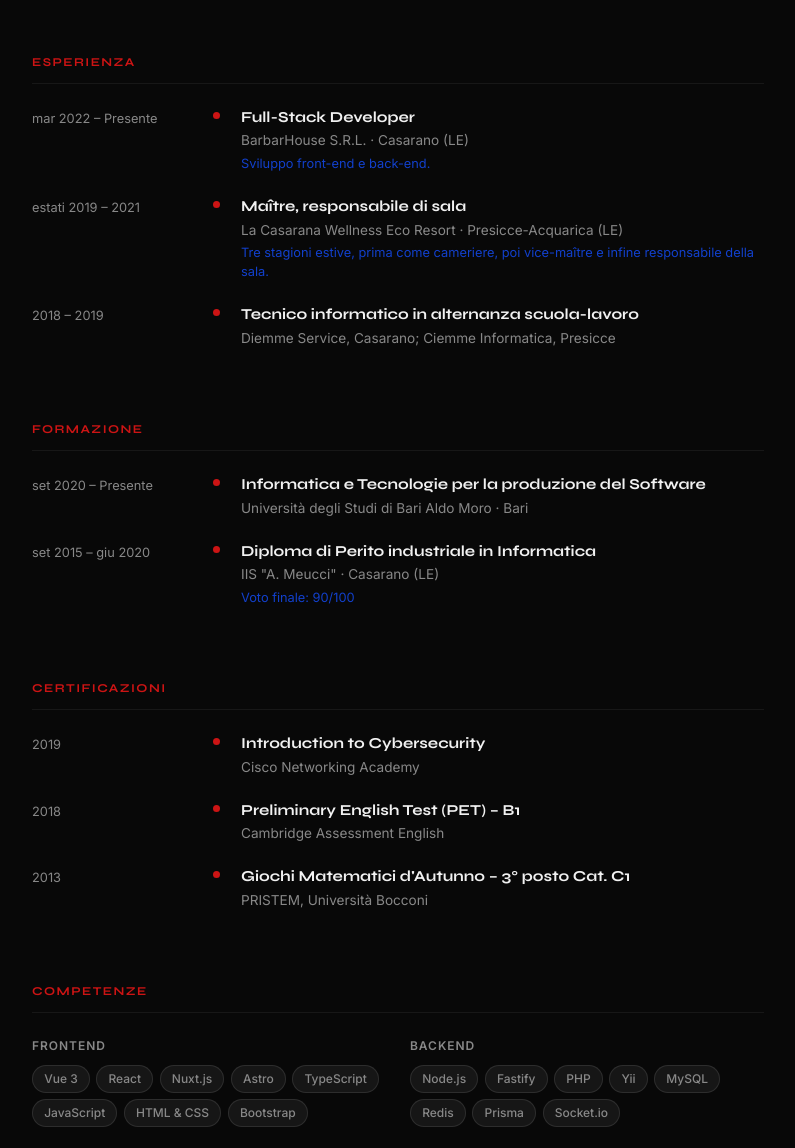
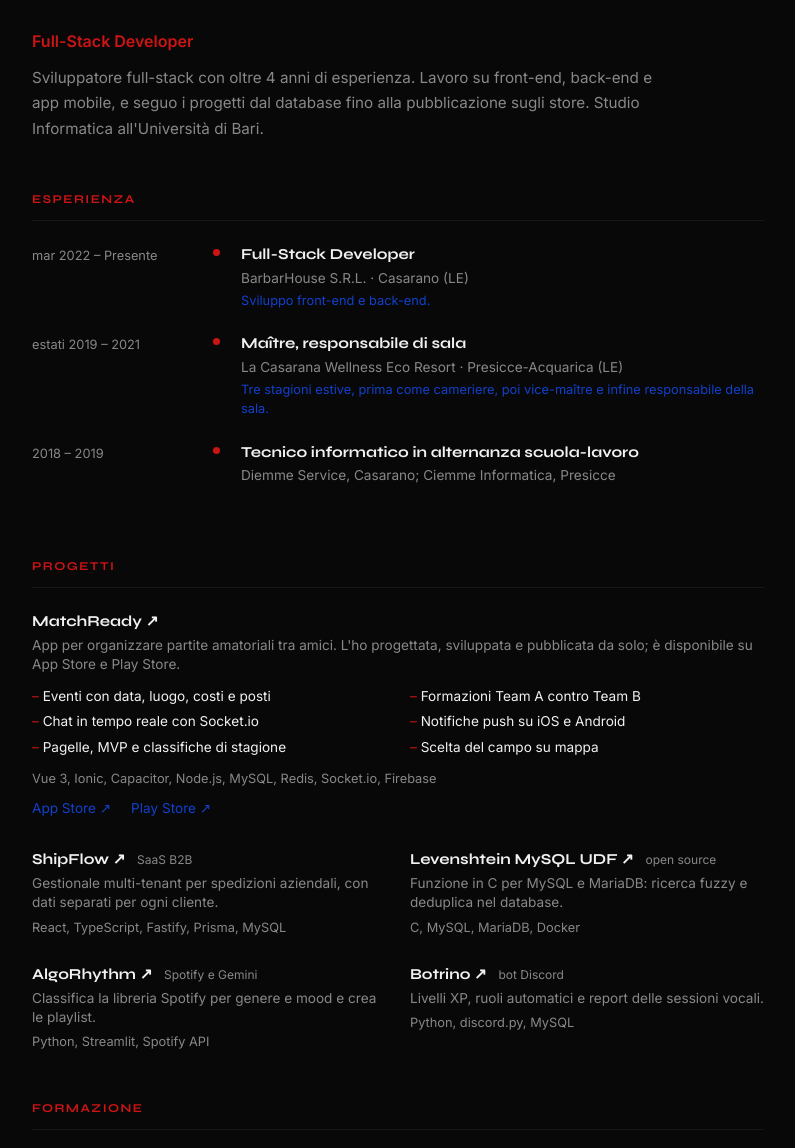
Before and after one commit to BotrugnoMarco/botrugno-dev, an Astro site: page /cv in a window 1280 px wide. Shown: the part 382-1530 px from the top of the page, without its empty margins (242-1037 px from the left). Built offline with nearby package versions, Linux system fonts and the light colour scheme; Astro itself is replaced by a stand-in of ours.

Commit message:
CV web con profilo e progetti, hobby uniti, configurazione nginx completa
- /cv/ e /en/cv/: ruolo, profilo e progetti con gli stessi testi del PDF
- hobby: un'unica lista per sito e PDF
- docs/nginx/: configurazione del sito e header di sicurezza in file separati

```diff
--- a/cv/cv-en.html
+++ b/cv/cv-en.html
@@ -121,7 +121,7 @@
   <div class="plain"><b>Autumn Mathematics Games</b><span>3rd place, cat. C1, PRISTEM Bocconi, 2013</span></div>
 
   <h3>Outside of code</h3>
-  <p class="hobby">Five-a-side football, volleyball, fantasy football, cybersecurity, IoT.</p>
+  <p class="hobby">Five-a-side football, volleyball, fantasy football, cybersecurity, IoT, graphic design, psychoanalysis.</p>
 </aside>
 
 <main>
--- a/cv/cv-it.html
+++ b/cv/cv-it.html
@@ -121,7 +121,7 @@
   <div class="plain"><b>Giochi Matematici d'Autunno</b><span>3° posto cat. C1, PRISTEM Bocconi, 2013</span></div>
 
   <h3>Fuori dal codice</h3>
-  <p class="hobby">Calcetto, pallavolo, Fantacalcio, cybersecurity, IoT.</p>
+  <p class="hobby">Calcetto, pallavolo, Fantacalcio, cybersecurity, IoT, grafica e design, psicoanalisi.</p>
 </aside>
 
 <main>
--- a/src/components/CV.astro
+++ b/src/components/CV.astro
@@ -1,6 +1,7 @@
 ---
 import type { Lang } from '../i18n/ui'
 import { useTranslations } from '../i18n/utils'
+import { getProjectBySlug } from '../data/projects'
 
 interface Props { lang: Lang }
 const { lang } = Astro.props
@@ -116,8 +117,61 @@ const languages = isIT ? [
 ]
 
 const hobbies = isIT
-  ? ['Programmazione', 'Internet of Things', 'Cybersecurity', 'Grafica & Design', 'Psicoanalisi', 'Calcio', 'Pallavolo']
-  : ['Programming', 'Internet of Things', 'Cybersecurity', 'Graphic Design', 'Psychoanalysis', 'Football', 'Volleyball']
+  ? ['Calcetto', 'Pallavolo', 'Fantacalcio', 'Cybersecurity', 'Internet of Things', 'Grafica e design', 'Psicoanalisi']
+  : ['Five-a-side football', 'Volleyball', 'Fantasy football', 'Cybersecurity', 'Internet of Things', 'Graphic design', 'Psychoanalysis']
+
+// Stessi testi del CV in PDF (cv/cv-it.html, cv/cv-en.html)
+const projectBase = isIT ? '/projects' : '/en/projects'
+const matchready = getProjectBySlug('matchready')
+const featured = {
+  slug: 'matchready',
+  title: 'MatchReady',
+  description: isIT
+    ? "App per organizzare partite amatoriali tra amici. L'ho progettata, sviluppata e pubblicata da solo; è disponibile su App Store e Play Store."
+    : 'An app for organising amateur matches among friends. I designed, built and published it on my own; it is available on the App Store and Play Store.',
+  features: isIT
+    ? ['Eventi con data, luogo, costi e posti', 'Formazioni Team A contro Team B', 'Chat in tempo reale con Socket.io', 'Notifiche push su iOS e Android', 'Pagelle, MVP e classifiche di stagione', 'Scelta del campo su mappa']
+    : ['Events with date, venue, costs and spots', 'Team A vs Team B line-ups', 'Real-time chat with Socket.io', 'Push notifications on iOS and Android', 'Player ratings, MVP and season standings', 'Pitch selection on a map'],
+  stack: 'Vue 3, Ionic, Capacitor, Node.js, MySQL, Redis, Socket.io, Firebase',
+}
+const otherProjects = [
+  {
+    slug: 'shipflow',
+    title: 'ShipFlow',
+    kind: 'SaaS B2B',
+    description: isIT
+      ? 'Gestionale multi-tenant per spedizioni aziendali, con dati separati per ogni cliente.'
+      : 'Multi-tenant management system for business shipments, with separate data for each client.',
+    stack: 'React, TypeScript, Fastify, Prisma, MySQL',
+  },
+  {
+    slug: 'levenshtein-mysql-udf',
+    title: 'Levenshtein MySQL UDF',
+    kind: 'open source',
+    description: isIT
+      ? 'Funzione in C per MySQL e MariaDB: ricerca fuzzy e deduplica nel database.'
+      : 'A C function for MySQL and MariaDB: fuzzy search and deduplication inside the database.',
+    stack: 'C, MySQL, MariaDB, Docker',
+  },
+  {
+    slug: 'algorhythm',
+    title: 'AlgoRhythm',
+    kind: isIT ? 'Spotify e Gemini' : 'Spotify and Gemini',
+    description: isIT
+      ? 'Classifica la libreria Spotify per genere e mood e crea le playlist.'
+      : 'Sorts a Spotify library by genre and mood and builds the playlists.',
+    stack: 'Python, Streamlit, Spotify API',
+  },
+  {
+    slug: 'botrino',
+    title: 'Botrino',
+    kind: isIT ? 'bot Discord' : 'Discord bot',
+    description: isIT
+      ? 'Livelli XP, ruoli automatici e report delle sessioni vocali.'
+      : 'XP levels, automatic roles and voice session reports.',
+    stack: 'Python, discord.py, MySQL',
+  },
+]
 ---
 
 <section style="max-width: 780px; margin: 0 auto; padding: 7rem 1.5rem 5rem;">
@@ -134,6 +188,11 @@ const hobbies = isIT
     <a href={pdfHref} download class="btn-red cv-download">{t('cv.download')}</a>
   </div>
 
+  <div class="cv-profile fade-up">
+    <p class="cv-profile-role">{t('cv.role')}</p>
+    <p class="cv-profile-text">{t('cv.summary')}</p>
+  </div>
+
   <!-- Esperienza -->
   <div class="cv-section fade-up">
     <h2 class="cv-section-title">{t('cv.experience')}</h2>
@@ -147,6 +206,35 @@ const hobbies = isIT
             <p class="cv-company">{item.company}{item.location && ` · ${item.location}`}</p>
             {item.note && <p class="cv-note">{item.note}</p>}
           </div>
+        </div>
+      ))}
+    </div>
+  </div>
+
+  <!-- Progetti -->
+  <div class="cv-section fade-up">
+    <h2 class="cv-section-title">{t('cv.projects')}</h2>
+    <div class="cv-project-featured">
+      <p class="cv-role"><a href={`${projectBase}/${featured.slug}/`} class="cv-project-link">{featured.title} ↗</a></p>
+      <p class="cv-company">{featured.description}</p>
+      <ul class="cv-features">
+        {featured.features.map(f => <li>{f}</li>)}
+      </ul>
+      <p class="cv-stack">{featured.stack}</p>
+      <p class="cv-stores">
+        <a href={matchready?.links.appStore} target="_blank" rel="noopener noreferrer">App Store ↗</a>
+        <a href={matchready?.links.playStore} target="_blank" rel="noopener noreferrer">Play Store ↗</a>
+      </p>
+    </div>
+    <div class="cv-projects-grid">
+      {otherProjects.map(p => (
+        <div>
+          <p class="cv-role">
+            <a href={`${projectBase}/${p.slug}/`} class="cv-project-link">{p.title} ↗</a>
+            <span class="cv-project-kind">{p.kind}</span>
+          </p>
+          <p class="cv-company">{p.description}</p>
+          <p class="cv-stack">{p.stack}</p>
         </div>
       ))}
     </div>
@@ -373,9 +461,86 @@ const hobbies = isIT
     gap: 0.2rem;
   }
 
+  .cv-profile {
+    margin: -1.5rem 0 3rem;
+  }
+
+  .cv-profile-role {
+    font-size: 1rem;
+    font-weight: 600;
+    color: var(--red);
+    margin-bottom: 0.75rem;
+  }
+
+  .cv-profile-text {
+    font-size: 0.95rem;
+    line-height: 1.7;
+    color: var(--muted);
+    max-width: 640px;
+  }
+
+  .cv-project-featured {
+    margin-bottom: 2rem;
+  }
+
+  .cv-project-link {
+    color: var(--text);
+    text-decoration: none;
+    transition: color 0.2s;
+  }
+  .cv-project-link:hover { color: var(--red); }
+
+  .cv-project-kind {
+    font-family: 'Inter', sans-serif;
+    font-size: 0.75rem;
+    font-weight: 400;
+    color: var(--muted);
+    margin-left: 0.5rem;
+  }
+
+  .cv-features {
+    display: grid;
+    grid-template-columns: repeat(2, 1fr);
+    gap: 0.3rem 1.5rem;
+    margin: 0.75rem 0;
+    padding: 0;
+    list-style: none;
+    font-size: 0.85rem;
+    color: var(--text);
+  }
+  .cv-features li::before {
+    content: '– ';
+    color: var(--red);
+  }
+
+  .cv-stack {
+    font-size: 0.8rem;
+    color: var(--muted);
+    margin-top: 0.35rem;
+  }
+
+  .cv-stores {
+    display: flex;
+    gap: 1.25rem;
+    margin-top: 0.6rem;
+    font-size: 0.85rem;
+  }
+  .cv-stores a {
+    color: var(--blue);
+    text-decoration: none;
+  }
+  .cv-stores a:hover { text-decoration: underline; }
+
+  .cv-projects-grid {
+    display: grid;
+    grid-template-columns: repeat(2, 1fr);
+    gap: 1.75rem 1.5rem;
+  }
+
   @media (max-width: 600px) {
     .cv-skills-grid { grid-template-columns: 1fr; }
     .cv-langs { gap: 1.5rem; }
+    .cv-features, .cv-projects-grid { grid-template-columns: 1fr; }
   }
 
   @media (max-width: 600px) {
--- a/src/i18n/ui.ts
+++ b/src/i18n/ui.ts
@@ -27,6 +27,9 @@ export const ui = {
     'cv.skills': 'Competenze',
     'cv.languages': 'Lingue',
     'cv.hobbies': 'Hobby e Interessi',
+    'cv.projects': 'Progetti',
+    'cv.role': 'Full-Stack Developer',
+    'cv.summary': "Sviluppatore full-stack con oltre 4 anni di esperienza. Lavoro su front-end, back-end e app mobile, e seguo i progetti dal database fino alla pubblicazione sugli store. Studio Informatica all'Università di Bari.",
     'cv.present': 'Presente',
 
     // Hero
@@ -117,6 +120,9 @@ export const ui = {
     'cv.skills': 'Skills',
     'cv.languages': 'Languages',
     'cv.hobbies': 'Hobbies & Interests',
+    'cv.projects': 'Projects',
+    'cv.role': 'Full-Stack Developer',
+    'cv.summary': 'Full-stack developer with over 4 years of experience. I work on front-end, back-end and mobile apps, and I take projects from the database all the way to publication on the app stores. I study Computer Science at the University of Bari.',
     'cv.present': 'Present',
 
     // Hero
```
Also changed, not shown: README.md, 5 other files.
